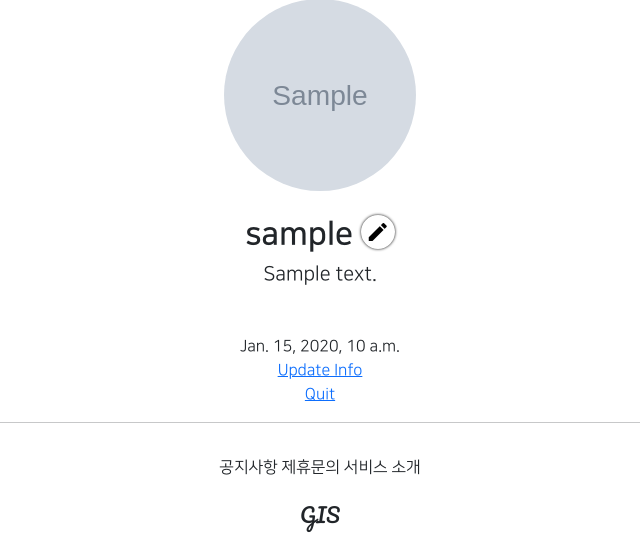
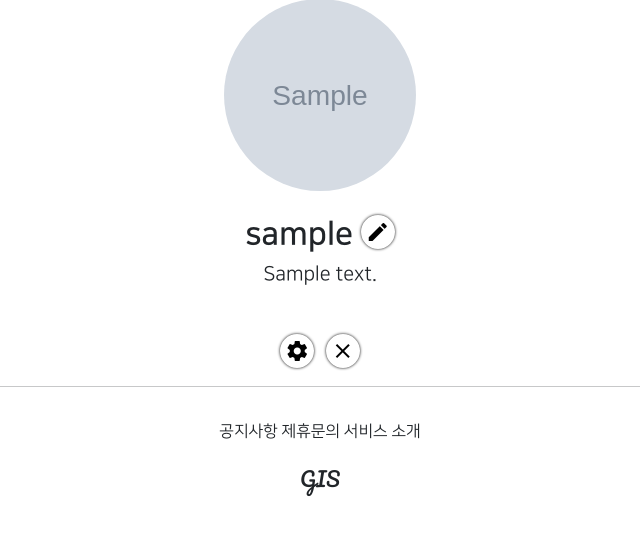
Before and after one commit to Jeongp4939/JH, a Django app: page /accountapp/detail/1 in a window 1280 px wide. Shown: the part 242-800 px from the top of the page, without its empty margins (320-960 px from the left). Run offline with Django 3.2, Linux system fonts and the light colour scheme; a user stored in the database is signed in; tables that the repository leaves empty hold one stand-in row (values such as "Sample post"); grey boxes marked "Sample" are stand-in pictures; parts of the project's set-up code (start-up, migrations or seed data) failed here and were passed over; some libraries are stand-ins or nearby versions.

Commit message:
7/29 commit 2

```diff
--- a/accountapp/templates/accountapp/detail.html
+++ b/accountapp/templates/accountapp/detail.html
@@ -26,21 +26,16 @@
         </h2>
         {% endif %}
     </div>
-    <div>
-        {{ target_user.date_joined }}
-    </div>
-
-
 
     {%  if user == target_user %}
     <div>
-        <a href="{% url 'accountapp:update' pk=target_user.pk %}">
-            Update Info
+        <a href="{% url 'accountapp:update' pk=target_user.pk %}"
+            class="material-icons round_button mx-1">
+            settings
         </a>     {# user : 요청을 보내는 주체 #}
-    </div>
-    <div>
-        <a href="{% url 'accountapp:delete' pk=target_user.pk %}">
-            Quit
+        <a href="{% url 'accountapp:delete' pk=target_user.pk %}"
+            class="material-icons round_button mx-1">
+            close
         </a>
     </div>
     {% endif %}
--- a/static/base.css
+++ b/static/base.css
@@ -34,7 +34,7 @@
 .round_button {
     color: black;
     text-decoration: none;
-    box-shadow: 0px 0px 3px black;
+    box-shadow: 0 0 3px black;
     border-radius: 20rem;
     padding: 0.3rem;
 }
```
